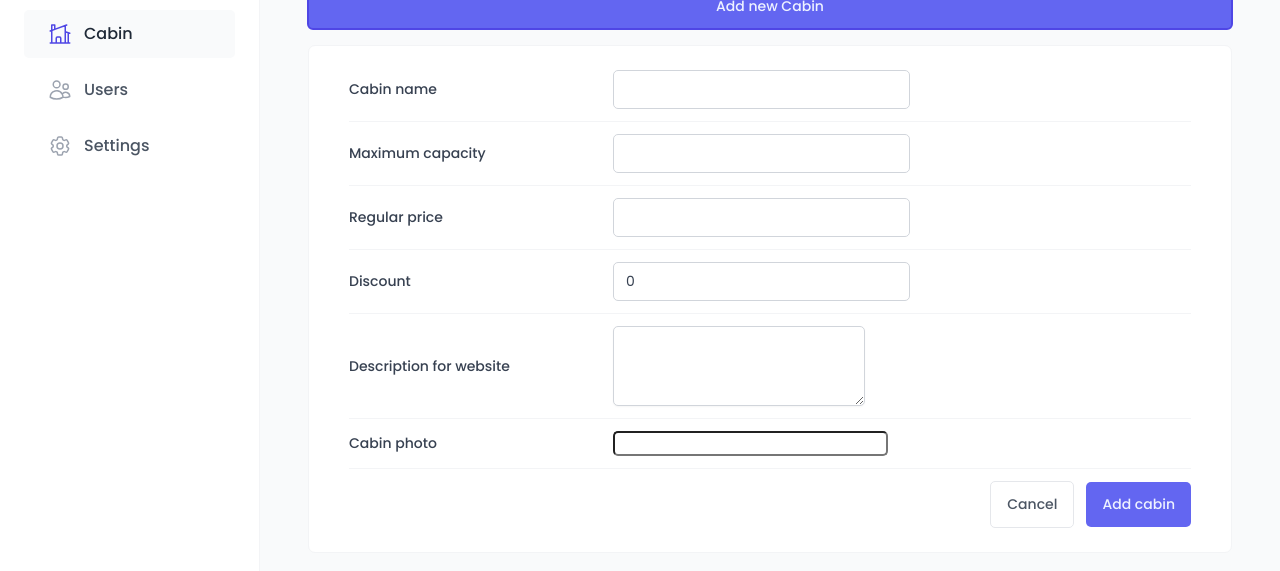
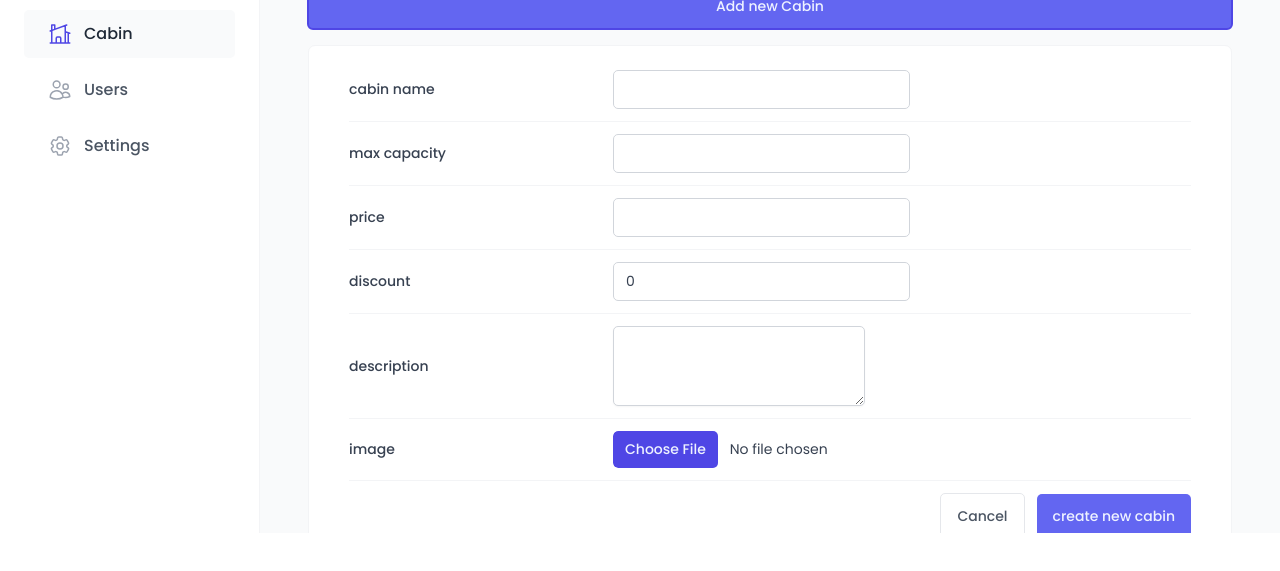
Before and after one commit to RahulPrasad13400/wildOasis, a React (Vite) app in the folder wildoasis/: page /cabins in a window 1280 px wide. Both pictures are taken after a click on the button "Add new Cabin". Shown: the part 267-838 px from the top of the page. After the commit the page ends 800 px from the top, so only its background shows below. Built offline with nearby package versions, Linux system fonts and the light colour scheme; no server answers; the database is empty; a web font is replaced by a local one.

Commit message:
most of the time was spent on fixing bugs

```diff
--- a/wildoasis/src/features/cabins/CabinRow.jsx
+++ b/wildoasis/src/features/cabins/CabinRow.jsx
@@ -2,6 +2,8 @@ import { useMutation, useQueryClient } from "@tanstack/react-query";
 import styled from "styled-components";
 import { deleteCabin } from "../../services/apiCabins";
 import toast from "react-hot-toast";
+import { useState } from "react";
+import CreateCabinForm from './CreateCabinForm'
 // import {formatCurrency} from '../../utils/helpers'
 const TableRow = styled.div`
   display: grid;
@@ -43,6 +45,7 @@ const Discount = styled.div`
 `;
 
 export default function CabinRow({cabin}) {
+  const [showForm, setShowForm] = useState(false)
   const {id : cabinId, name, maxCapacity, regularPrice, discount, image} = cabin
 
   const queryClient = useQueryClient()
@@ -57,12 +60,18 @@ export default function CabinRow({cabin}) {
     }
   })
 
-  return <TableRow>
+  return <>
+      <TableRow>
       <Img src={image} />
       <Cabin>{name}</Cabin>
       <div>Fits up to {maxCapacity} guests</div>
       <Price>{regularPrice}</Price>
       <Discount>{discount}</Discount>
+      <div>
+        <button onClick={()=>setShowForm(show=>!show)}>Edit</button>
         <button onClick={()=>mutate(cabinId)} disabled={isDeleting}>Delete</button>
+      </div>
       </TableRow>
+      {showForm && <CreateCabinForm cabinToEdit={cabin} />}
+    </>
 }
--- a/wildoasis/src/features/cabins/CreateCabinForm.jsx
+++ b/wildoasis/src/features/cabins/CreateCabinForm.jsx
@@ -1,94 +1,77 @@
-import styled from "styled-components";
-import {useForm} from "react-hook-form"
+import { useMutation, useQueryClient } from '@tanstack/react-query';
+import toast from "react-hot-toast";
 import Input from "../../ui/Input";
 import Form from "../../ui/Form";
 import Button from "../../ui/Button";
 import FileInput from "../../ui/FileInput";
 import Textarea from "../../ui/Textarea";
-import { useMutation, useQueryClient } from '@tanstack/react-query';
-import { createCabin } from "../../services/apiCabins";
-import toast from "react-hot-toast";
+import FormRow from "../../ui/FormRow";
+import {useForm} from "react-hook-form"
+import { createEditCabin } from "../../services/apiCabins";
 
-const FormRow = styled.div`
-  display: grid;
-  align-items: center;
-  grid-template-columns: 24rem 1fr 1.2fr;
-  gap: 2.4rem;
+function CreateCabinForm({cabinToEdit = {}}) {
+  const {id : editId, ...editValues} = cabinToEdit
+  const isEditSession = Boolean(editId)
+  const {register, handleSubmit,reset, getValues, formState} = useForm({
+    defaultValues : isEditSession ? editValues : {}
+  })
 
-  padding: 1.2rem 0;
-
-  &:first-child {
-    padding-top: 0;
-  }
-
-  &:last-child {
-    padding-bottom: 0;
-  }
-
-  &:not(:last-child) {
-    border-bottom: 1px solid var(--color-grey-100);
-  }
-
-  &:has(button) {
-    display: flex;
-    justify-content: flex-end;
-    gap: 1.2rem;
-  }
-`;
-
-const Label = styled.label`
-  font-weight: 500;
-`;
-
-const Error = styled.span`
-  font-size: 1.4rem;
-  color: var(--color-red-700);
-`;
-
-function CreateCabinForm() {
-  const {register, handleSubmit,reset} = useForm()
   const queryClient = useQueryClient()
-  const {mutate, isLoading} = useMutation({
-    mutationFn : createCabin,
+  const {mutate : createCabin , isLoading : isCreating} = useMutation({
+    mutationFn : createEditCabin,
     onSuccess : () =>{
       toast.success("New Cabin created successfully")
       queryClient.invalidateQueries({queryKey : ['cabin']})
       reset()
     }
   })
+
+  const {mutate : editCabin, isLoading: isEditing} = useMutation({
+    mutationFn : ({newCabinData ,id }) => createEditCabin(newCabinData, id),
+    onSuccess : () =>{
+      toast.success("cabin successfully edited")
+      queryClient.invalidateQueries({queryKey : ['cabin']})
+      reset()
+    }
+  })
+
+  const isWorking = isCreating || isEditing
+
   function onSubmit(data){
-    mutate(data)
+    const image = typeof data.image === 'string' ? data.image : data.image[0]
+    // console.log(data.image[0].name)
+    if(isEditSession) editCabin({newCabinData : {...data, image}, id : editId})
+    else createCabin({...data, image: image})
   }
+
+  function onError(errors){
+    console.log(errors)
+  }
+
+  const {errors} = formState;
   return (
-    <Form onSubmit={handleSubmit(onSubmit)}>
-      <FormRow>
-        <Label htmlFor="name">Cabin name</Label>
-        <Input type="text" id="name" {...register("name")} />
+    <Form onSubmit={handleSubmit(onSubmit, onError)}>
+      <FormRow label="cabin name" error={errors?.name?.message}>
+        <Input type="text" id="name" {...register("name",{required : "Enter the cabin name"})} />
+      </FormRow>
+      <FormRow label="max capacity" error={errors?.maxCapacity?.message}>
+        <Input type="number" id="maxCapacity" {...register("maxCapacity",{required : "Enter the maximum Room capacity", min: {value : 1, message : "capacity should be atleast one"}})} />
       </FormRow>
 
-      <FormRow>
-        <Label htmlFor="maxCapacity">Maximum capacity</Label>
-        <Input type="number" id="maxCapacity" {...register("maxCapacity")} />
+      <FormRow label="price" error={errors?.regularPrice?.message}>
+        <Input type="number" id="regularPrice" {...register("regularPrice",{required : "Enter the price", min : {value : 1, message : "minimum price should be atleast one"}})} />
       </FormRow>
 
-      <FormRow>
-        <Label htmlFor="regularPrice">Regular price</Label>
-        <Input type="number" id="regularPrice" {...register("regularPrice")} />
+      <FormRow label="discount" error={errors?.discount?.message}>
+        <Input type="number" id="discount" defaultValue={0} {...register("discount",{required : "Enter the discount", validate : (value)=>value <= getValues().regularPrice || "Discount should be less than regular price"})} />
       </FormRow>
 
-      <FormRow>
-        <Label htmlFor="discount">Discount</Label>
-        <Input type="number" id="discount" defaultValue={0} {...register("discount")} />
+      <FormRow label="description" error={errors?.description?.message}>
+        <Textarea type="number" id="description" defaultValue="" {...register("description",{required : "Enter the description"})}/>
       </FormRow>
 
-      <FormRow>
-        <Label htmlFor="description">Description for website</Label>
-        <Textarea type="number" id="description" defaultValue="" {...register("description")}/>
-      </FormRow>
-
-      <FormRow>
-        <Label htmlFor="image">Cabin photo</Label>
-        <FileInput id="image" accept="image/*" {...register("image")}/>
+      <FormRow label="image" error={errors?.name?.message}>
+        <FileInput id="image" accept="image/*" {...register("image",{required : isEditSession ? false : 'This field is required'})}/>
       </FormRow>
 
       <FormRow>
@@ -96,7 +79,7 @@ function CreateCabinForm() {
         <Button variation="secondary" type="reset">
           Cancel
         </Button>
-        <Button>Add cabin</Button>
+        <Button>{isEditSession ? 'Edit Cabin' : 'create new cabin'}</Button>
       </FormRow>
     </Form>
   );
--- a/wildoasis/src/services/apiCabins.js
+++ b/wildoasis/src/services/apiCabins.js
@@ -1,5 +1,5 @@
 import supabase from "./supabase";
-
+import { supabaseUrl } from "./supabase";
 export async function getCabins() {
     const { data, error } = await supabase.from('cabins').select('*')
     if(error){
@@ -19,13 +19,32 @@ export async function deleteCabin(id){
     return data
 }
 
-export async function createCabin(newCabin){
-    console.log("This is the new cabin : ",newCabin)
+export async function createEditCabin(newCabin, id){
+    console.log(newCabin, id)
+    let hasImagePath = false
+    if(id){
+        hasImagePath = newCabin.image?.startsWith(supabaseUrl)
+    }
+    const imageName = `${Math.random()}-${newCabin.image.name}`.replaceAll('/','')
+    const imgPath = hasImagePath ? newCabin.image : `${supabaseUrl}/storage/v1/object/public/cabin-images/${imageName}`
+    let query = supabase.from('cabins')
 
-const { data, error } = await supabase.from('cabins').insert([newCabin]).select()
+    if(!id) query = query.insert([{...newCabin, image : imgPath}])
 
-if(error){
-    console.error(error)
-    throw new Error("Cabin could not be created")
+    if(id){
+        query = query.update({ ...newCabin, image : imgPath }).eq('id', id)
+    }
+
+    const {data, error} = await query.select().single()
+    if(error){
+        console.error(error)
+        throw new Error("Cabin could not be created")
+    }
+
+    const { error : storageError } = await supabase.storage.from('cabin-images').upload(imageName, newCabin.image)
+
+    if(storageError){
+        await supabase.from('cabins').delete().eq('id', data.id)
+            throw new Error("Cabin could not be deleted")
     }
 }
--- a/wildoasis/src/services/supabase.js
+++ b/wildoasis/src/services/supabase.js
@@ -1,7 +1,7 @@
 
 import { createClient } from '@supabase/supabase-js'
 
-const supabaseUrl = 'https://vfmgvdufuahvohrnxdgb.supabase.co'
+export const supabaseUrl = 'https://vfmgvdufuahvohrnxdgb.supabase.co'
 const supabaseKey = 'eyJhbGciOiJIUzI1NiIsInR5cCI6IkpXVCJ9.eyJpc3MiOiJzdXBhYmFzZSIsInJlZiI6InZmbWd2ZHVmdWFodm9ocm54ZGdiIiwicm9sZSI6ImFub24iLCJpYXQiOjE3MzQ2NzYzMTksImV4cCI6MjA1MDI1MjMxOX0.VwzTNZiNqPIQUEBIk5-f1ryadOf_7NAcQre4JZQ9xlQ'
 const supabase = createClient(supabaseUrl, supabaseKey)
 
--- a/wildoasis/src/ui/AppLayout.jsx
+++ b/wildoasis/src/ui/AppLayout.jsx
@@ -6,6 +6,7 @@ import styled from "styled-components";
 const Main = styled.main`
     background-color: var(--color-grey-50);
     padding: 4rem 4.8rem 6.4rem;
+    overflow: scroll;
 `
 
 const StyledAppLayout = styled.div`
--- a/wildoasis/src/ui/FileInput.jsx
+++ b/wildoasis/src/ui/FileInput.jsx
@@ -1,6 +1,6 @@
 import styled from "styled-components";
 
-const FileInput = styled.input`
+const FileInput = styled.input.attrs({type : "file"})`
   font-size: 1.4rem;
   border-radius: var(--border-radius-sm);
 
--- /dev/null
+++ b/wildoasis/src/ui/FormRow.jsx
@@ -0,0 +1,49 @@
+import styled from "styled-components";
+import { useForm } from "react-hook-form";
+
+const StyledFormRow = styled.div`
+  display: grid;
+  align-items: center;
+  grid-template-columns: 24rem 1fr 1.2fr;
+  gap: 2.4rem;
+
+  padding: 1.2rem 0;
+
+  &:first-child {
+    padding-top: 0;
+  }
+
+  &:last-child {
+    padding-bottom: 0;
+  }
+
+  &:not(:last-child) {
+    border-bottom: 1px solid var(--color-grey-100);
+  }
+
+  &:has(button) {
+    display: flex;
+    justify-content: flex-end;
+    gap: 1.2rem;
+  }
+`;
+
+const Label = styled.label`
+  font-weight: 500;
+`;
+
+const Error = styled.span`
+  font-size: 1.4rem;
+  color: var(--color-red-700);
+`;
+
+export default function FormRow({label, error, children}) {
+
+  return (
+        <StyledFormRow>
+        {label && <Label htmlFor={children.props.id}>{label}</Label>}
+        {children}
+        {error && <Error>{error}</Error>}
+      </StyledFormRow>
+  )
+}
```
Lines whose indentation alone changed are shown as unchanged.
